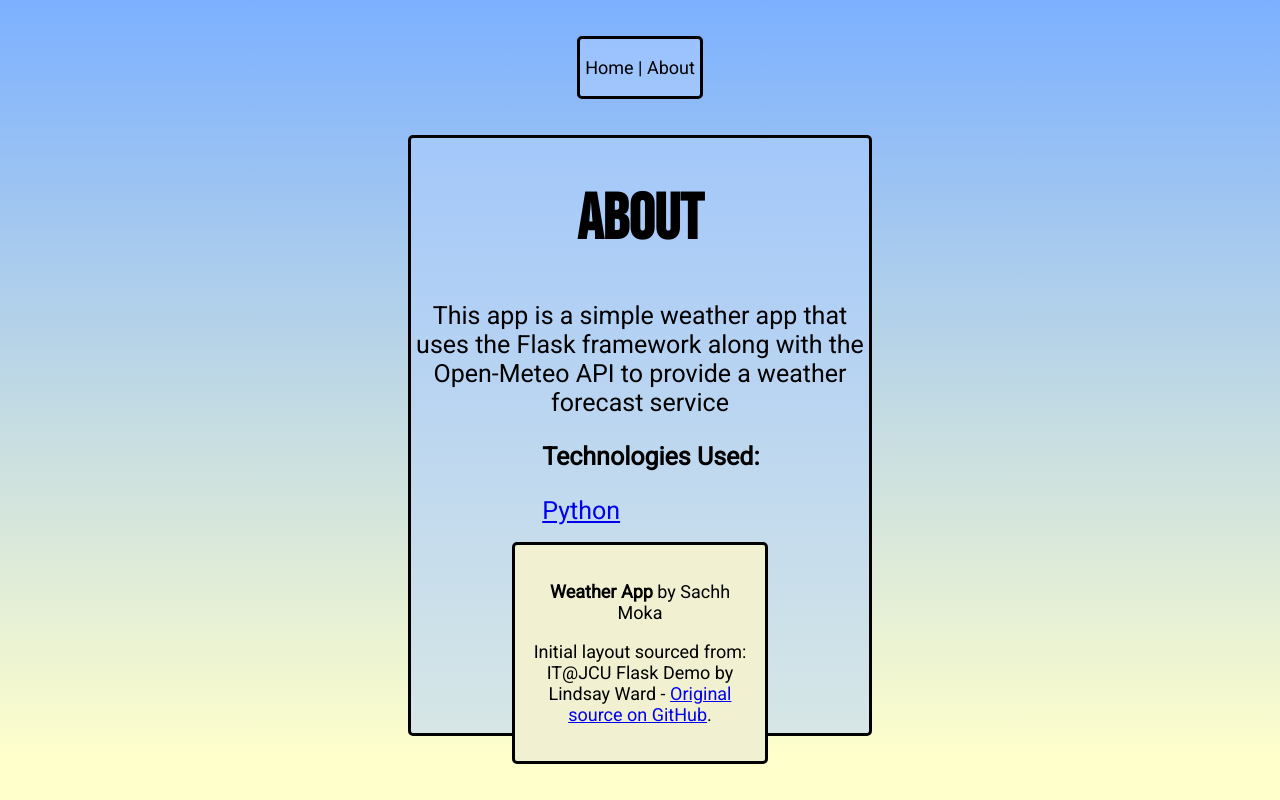
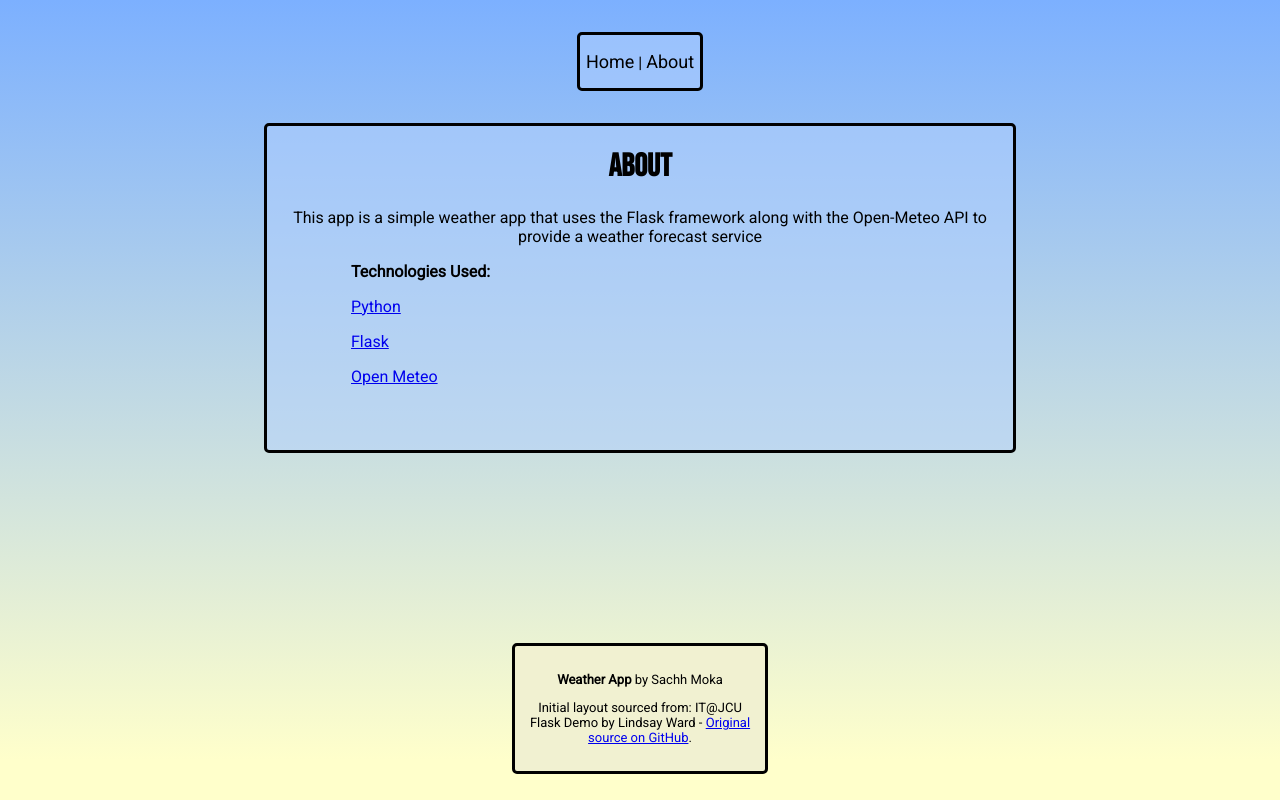
Before and after one commit to sachhm/weather-app, a Flask app: page /about in a window 1280 px wide. Run offline with Flask 3, Linux system fonts and the light colour scheme; parts of the project's set-up code (start-up, migrations or seed data) failed here and were passed over.

Commit message:
Adjust sizes of font

```diff
--- a/static/styles.css
+++ b/static/styles.css
@@ -12,7 +12,7 @@ body {
 
 h1 {
     font-family: 'Bebas Neue', sans-serif;
-    font-size: 64px;
+    font-size: 32px;
 }
 
 #content ul {
@@ -22,7 +22,7 @@ h1 {
 
 #nav, #footer {
     font-family: 'Roboto', sans-serif;
-    font-size: large;
+    font-size: medium;
     padding-top: 1em;
     padding-bottom: 1em;
     text-align: center;
@@ -33,7 +33,7 @@ h1 {
     padding-bottom: 3em;
     border: solid black; /* Specify border properties separately */
     text-align: center;
-    font-size: 25px;
+    font-size: 16px;
     background-color: rgba(179, 210, 255, 0.5);
 }
 
@@ -57,6 +57,7 @@ h1 {
     text-align: center;
     margin: 2em 40%; /* Use the same relative margin as #nav for consistency */
     border: solid black;
+    font-size: small;
     background-color: rgb(241, 241, 209); /* Use the same background color as #nav */
     position: absolute;
     bottom: 0;
```
